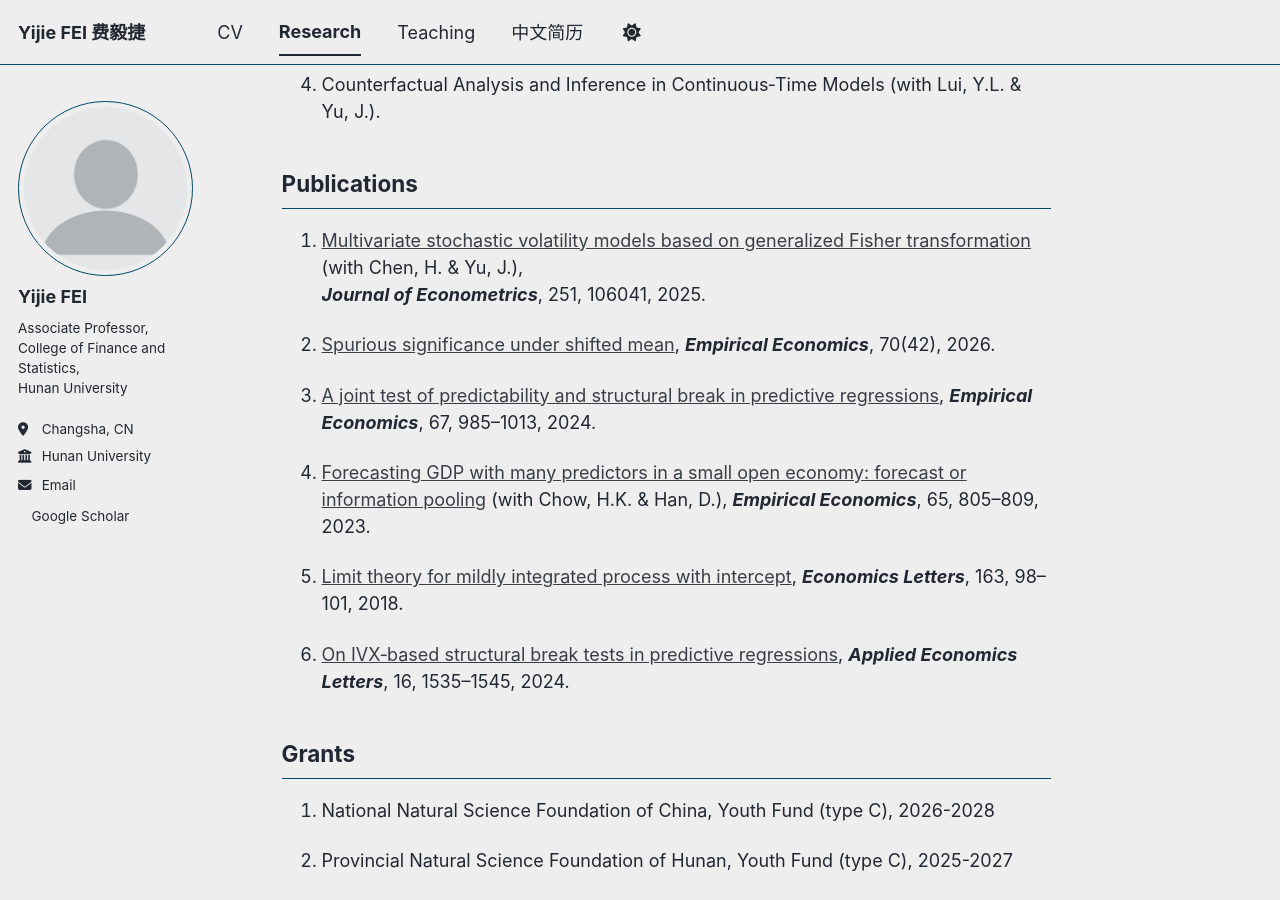
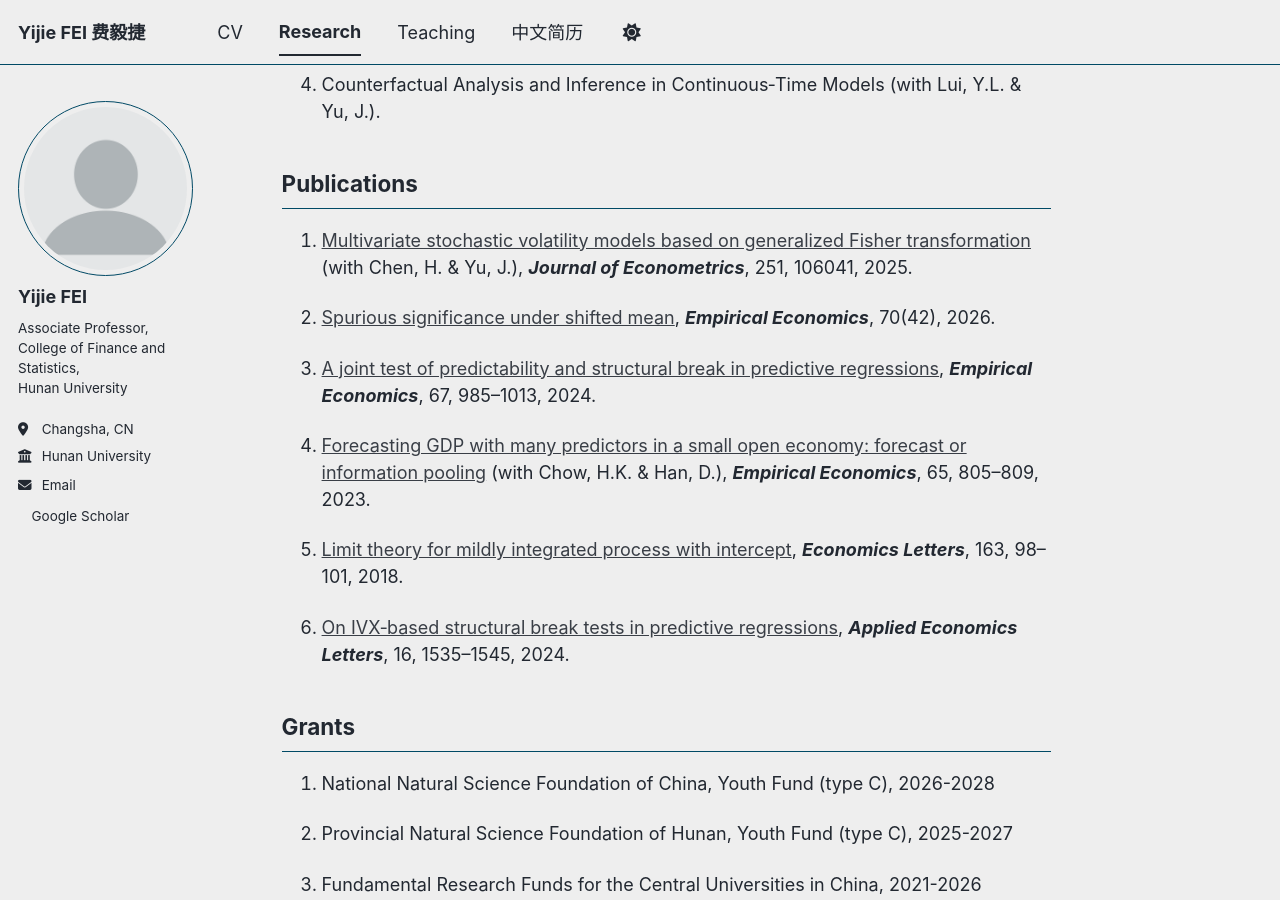
Before and after one commit to yijiefei/yijiefei.github.io, a Jekyll site: the page built from _pages/research.md, in a window 1280 px wide and 900 px high, scrolled down 407 px. Built offline with Jekyll 4.4.1, drawn with Linux system fonts in a browser that asks for light colours; a style sheet for code colours, icons or effects is not loaded.

```diff
--- a/_pages/research.md
+++ b/_pages/research.md
@@ -16,7 +16,7 @@ classes: wide
 4. Counterfactual Analysis and Inference in Continuous‑Time Models (with Lui, Y.L. & Yu, J.).
 
 ## Publications
-5. [Multivariate stochastic volatility models based on generalized Fisher transformation](https://www.sciencedirect.com/science/article/pii/S0304407625000958) (with Chen, H. & Yu, J.), <br>***Journal of Econometrics***, 251, 106041, 2025.
+5. [Multivariate stochastic volatility models based on generalized Fisher transformation](https://www.sciencedirect.com/science/article/pii/S0304407625000958) (with Chen, H. & Yu, J.), ***Journal of Econometrics***, 251, 106041, 2025.
 
 6. [Spurious significance under shifted mean](https://link.springer.com/article/10.1007/s00181-026-02899-1), ***Empirical Economics***, 70(42), 2026.
 
```
